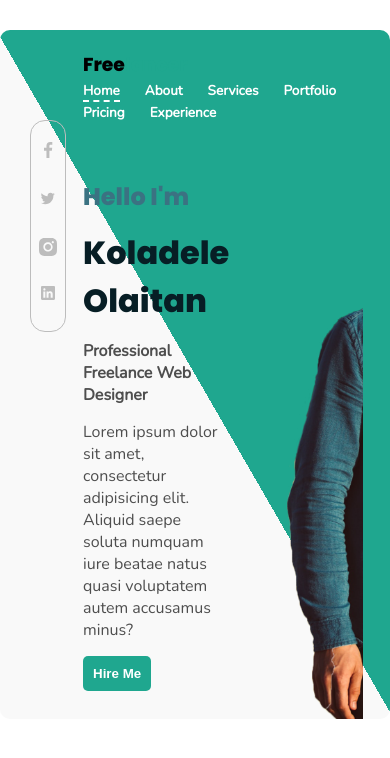
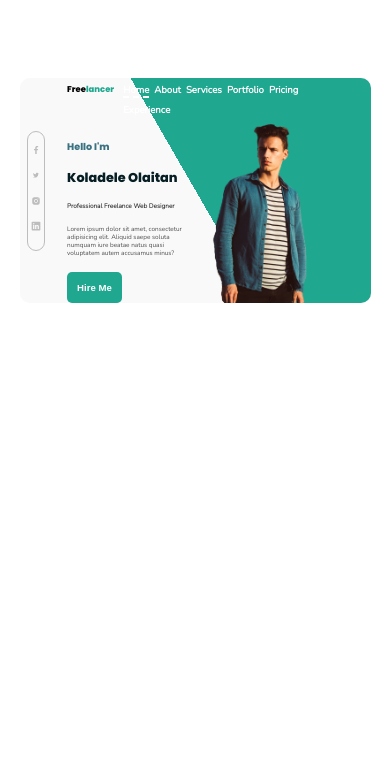
Before and after one commit to PublikPhigor/new-task, a plain HTML site: page index.html in a window 390 px wide. Drawn offline with nearby package versions, Linux system fonts and the light colour scheme.

Commit message:
fully responsive

```diff
--- a/style.css
+++ b/style.css
@@ -61,6 +61,7 @@ h3 {
     background-color: #000;
     background-image: -webkit-linear-gradient(30deg, #F9F9F9 50%, #1FA78F 50%);
     max-height: 700px;
+    overflow: hidden;
   }
 
 /* connect */
@@ -84,10 +85,12 @@ h3 {
 /* header */
 header {
     margin: auto;
+    padding-top: 5px;
 }
 
     header #logo {
         float: left;
+        max-width: 25%;
     }
 
     header li {
@@ -103,12 +106,14 @@ header {
     }
 
         header a:hover {
-            background-color: #3B7282;
-            padding: 10px;
+            background-color: #4E4E4E;
+            padding: 5px 10px;
             border-radius: 10px;
+            border: none;
         }
 
     header nav {
+        max-width: 75%;
         float: right;
     }
 
@@ -119,6 +124,7 @@ header {
     max-width: 100%;
     display: flex;
     margin-bottom: 0;
+    padding: 0;
 }
     .body-text {
         margin-top: 20%;
@@ -150,6 +156,169 @@ header {
         max-width: 50%;
     }
         .body-img img {
+            max-width: 100%;
             max-height: 600px;
             margin-bottom: -10px;
         }
+
+
+
+/* media queries */
+@media(max-width:1000px)  {
+    body,
+    header {
+        font-size: 0.9rem;
+    }
+
+    .main-cont {
+        max-height: 600px;
+        margin: 5%;
+    }
+
+
+    .body-text {
+        margin-top: 8%;
+    }
+
+    .body-text,
+    .body-img {
+        max-width: 45%;
+    }
+
+    header li {
+        padding-right: 10px;
+    }
+
+    header a, .btn {
+        font-size: 0.9rem;
+    }
+
+}
+
+@media(max-width:900px)  {
+    body {
+        font-size: 0.8rem;
+    }
+
+    .main-cont {
+        max-height: 500px;
+        margin: 5%;
+    }
+
+    .body-text,
+    .body-img {
+        max-width: 45%;
+    }
+
+    header li {
+        padding-right: 9px;
+    }
+
+    header a, .btn {
+        font-size: 0.8rem;
+    }
+
+    .btn [
+        padding: 2px;
+    ]
+
+
+}
+
+@media(max-width:800px)  {
+    body {
+        font-size: 0.7rem;
+    }
+
+    header {
+        padding-top: 0;
+    }
+
+    .main-cont {
+        padding: 0;
+        max-height: 450px;
+        margin-top: 20%;
+    }
+
+    header li {
+        padding-right: 8px;
+    }
+
+    header a, .btn {
+        font-size: 0.7rem;
+    }
+
+    .connect img {
+        max-width: 10px;
+    }
+
+}
+
+@media(max-width:700px)  {
+    body {
+        font-size: 0.6rem;
+    }
+
+    .main-cont {
+        max-height: 400px;
+    }
+
+    header li {
+        padding-right: 5px;
+    }
+
+    header a, .btn {
+        font-size: 0.6rem;
+    }
+
+    .connect {
+        max-height: 150px;
+        margin: 15% 0 15% 2% !important;
+        padding: 3px 3px;
+    }
+        .connect a {
+            margin-bottom: 3px;
+        }
+
+}
+
+@media(max-width:500px)  {
+    body {
+        font-size: 0.4rem;
+    }
+
+    .container {
+        width: 98%;
+    }
+
+    .main-cont {
+        max-height: 400px;
+    }
+
+    header li {
+        padding-right: 5px;
+    }
+
+    #logo {
+        margin-top: 5px;
+        font-size: 0.45rem;
+    }
+
+    header nav {
+        max-width: 80%;
+    }
+
+    header a, .btn, {
+        font-size: 0.4rem;
+    }
+
+    .connect {
+        max-height: 150px;
+        margin: 15% 0;
+        padding: 3px 3px;
+    }
+        .connect a {
+            margin-bottom: 3px;
+        }
+
+}
```
